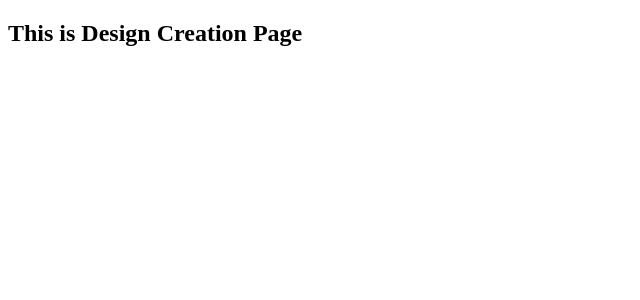
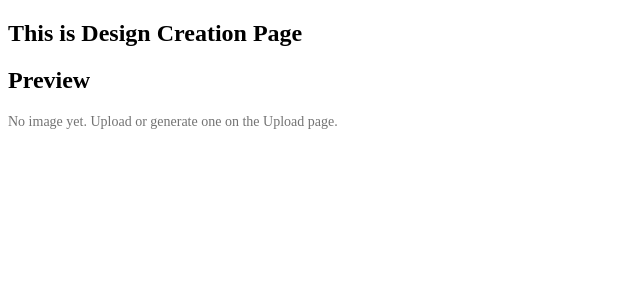
Before and after one commit to janpauldahlke/art-quilt, a Next.js app in the folder client/: page /designcreation in a window 1280 px wide. Shown: the top 300 px of the page, without its empty margins (0-640 px from the left). Built offline with nearby package versions, Linux system fonts and the light colour scheme.

Commit message:
more designPagecomponents

```diff
--- a/client/src/app/DesignCreationPage/DesignCreationPage.tsx
+++ b/client/src/app/DesignCreationPage/DesignCreationPage.tsx
@@ -7,10 +7,13 @@
  * * prove some interaction and svg and couple it to the formGroup
  */
 
+import { PreviewBox } from "./Preview/previewBox";
+
 export default function DesignCreationPage() {
   return (
     <section>
       <h1>This is Design Creation Page</h1>
+      <PreviewBox />
     </section>
   );
 }
--- /dev/null
+++ b/client/src/app/DesignCreationPage/Preview/previewBox.tsx
@@ -0,0 +1,46 @@
+"use client";
+
+import React, { useEffect, useState } from "react";
+import { UPLOAD_IMAGE_STORAGE_KEY } from "@/app/UploadPage/UploadComponent/UploadComponent";
+
+export const PreviewBox = () => {
+  const [imageBase64, setImageBase64] = useState<string | null>(null);
+
+  useEffect(() => {
+    if (typeof window === "undefined") return;
+    const stored = localStorage.getItem(UPLOAD_IMAGE_STORAGE_KEY);
+    setImageBase64(stored);
+  }, []);
+
+  const containerStyle: React.CSSProperties = {
+    maxWidth: "30vw",
+    flexShrink: 0,
+  };
+
+  if (!imageBase64) {
+    return (
+      <div style={containerStyle}>
+        <h2>Preview</h2>
+        <p style={{ color: "#737373", fontSize: 14 }}>
+          No image yet. Upload or generate one on the Upload page.
+        </p>
+      </div>
+    );
+  }
+
+  return (
+    <div style={containerStyle}>
+      <h2>Preview</h2>
+      <img
+        src={imageBase64}
+        alt="Preview"
+        style={{
+          maxWidth: "100%",
+          height: "auto",
+          borderRadius: 8,
+          display: "block",
+        }}
+      />
+    </div>
+  );
+};
```
Also changed, not shown: client/src/app/DesignCreationPage/FormGroup/FormGroup.tsx (added), client/src/app/DesignCreationPage/ResultDisplay/ResultDisplayComponent.tsx (added).
